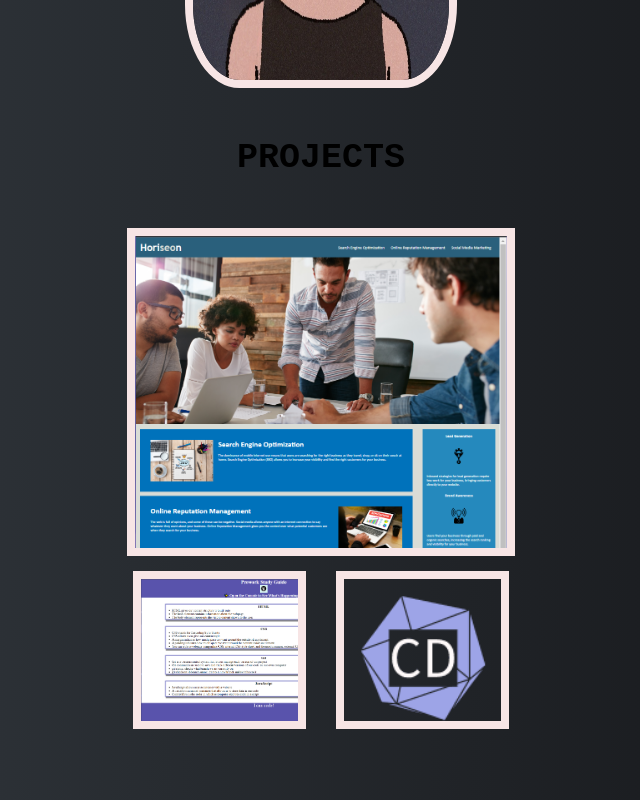
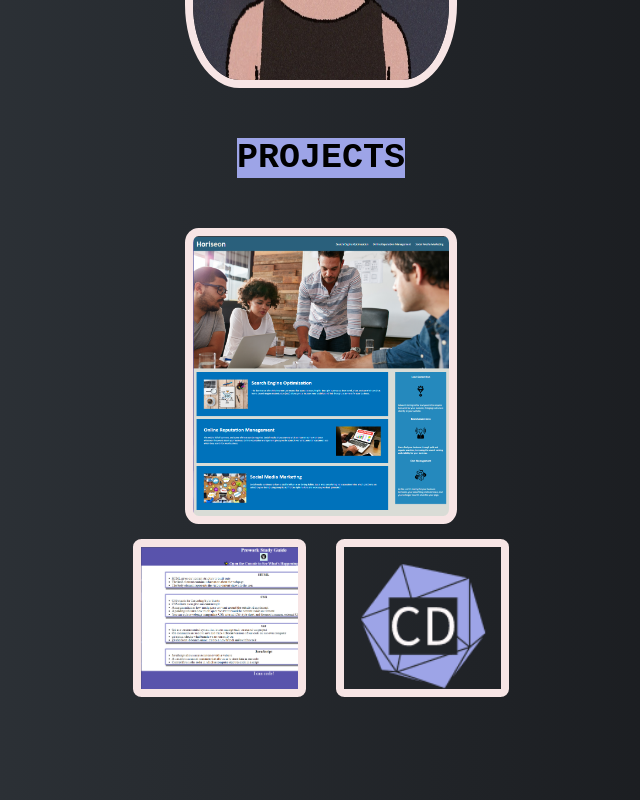
Before and after one commit to Camparooni/camps-portfolio, a plain HTML site: page index.html in a window 1280 px wide. Shown: the part 1140-1940 px from the top of the page, without its empty margins (319-959 px from the left). Drawn offline with Linux system fonts and the light colour scheme.

Commit message:
made some aesthetic changes to header and project elements

```diff
--- a/assets/css/style.css
+++ b/assets/css/style.css
@@ -45,6 +45,7 @@ header {
 .sub-title {
   font-size: 30px;
   margin: 55px;
+  background-color: black;
   color: var(--title-fonts)
 }
 
@@ -133,7 +134,7 @@ nav a:hover::before {
 }
 
 .div-flex h2 {
-  border-right: 6px solid black;
+  border-right: 4px solid black;
   flex: 0 0 8%;
   margin: 50px;
 
@@ -153,6 +154,7 @@ nav a:hover::before {
 
 #section-projects {
   font-size: 35px;
+  background-color: var(--title-fonts);
 }
 
 .project-titles {
@@ -161,12 +163,12 @@ nav a:hover::before {
 
 .main-pic {
   background-image: url("./horiseon-mod.PNG");
-  height: 39vh;
-  width: 29vw;
+  height: 35vh;
+  width: 20vw;
   background-size: cover;
   display: block;
   border: 0.5em solid var(--border);
-  border-radius: 0%;
+  border-radius: 5%;
 
 }
 
@@ -188,7 +190,6 @@ nav a:hover::before {
 .small-pics {
   display: flex;
   flex-direction: row;
-
   justify-content: center;
 
 }
@@ -200,6 +201,7 @@ nav a:hover::before {
   display: block;
   margin: 15px;
   border: 0.5em solid var(--border);
+  border-radius: 5%;
 
 }
 .pic3 {
@@ -210,6 +212,7 @@ nav a:hover::before {
   display: block;
   margin: 15px;
   border: 0.5em solid var(--border);
+  border-radius: 5%;
 
 }
 /* .pic4 {
--- a/index.html
+++ b/index.html
@@ -32,7 +32,7 @@
 
   <section class="intro div-flex">
     <div class="intro-header">
-    <h1><span class="taylor">TAYLOR</span> <span class="lastname">CAMPANELLI</span></h1>
+    <h1><span class="taylor">TAY</span> <span class="lastname">CAMPANELLI</span></h1>
     <h2 class="sub-title">Full Stack Web Developer</h2>
     </div>
     <p id="section-intro">
```
